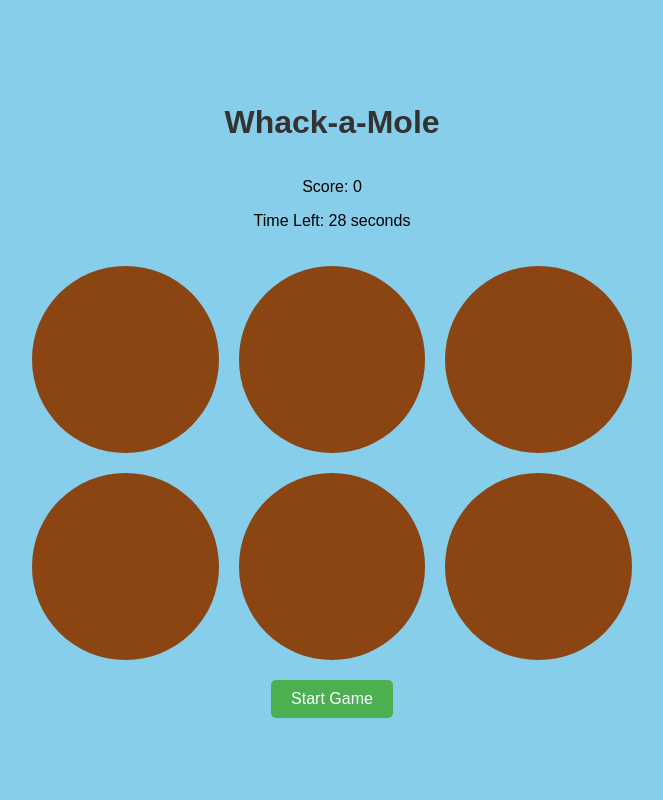
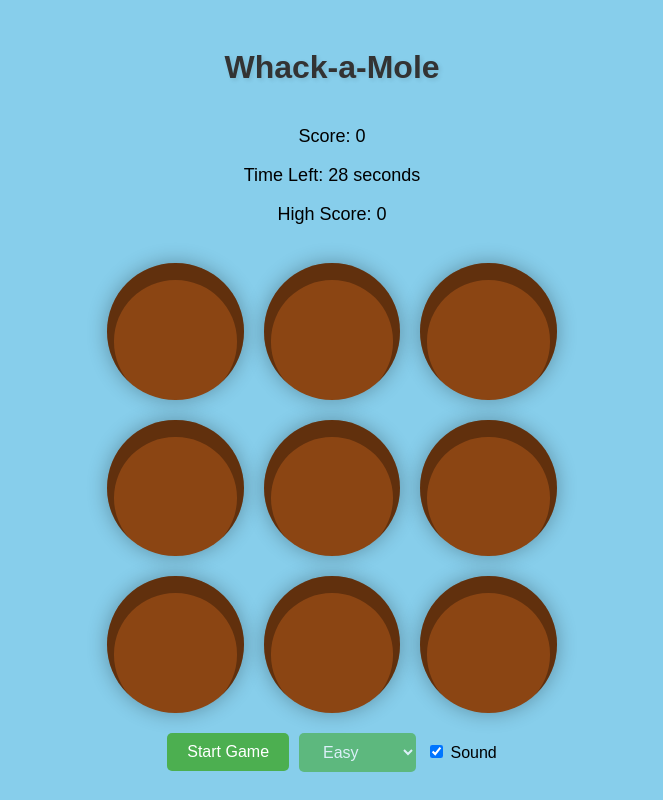
Before and after one commit to Nitish-Kumar-T/Whack-A-Mole, a plain HTML site: page index.html in a window 1280 px wide. Both pictures are taken after a click on the button "Start Game". Shown: the whole page, without its empty margins (308-971 px from the left). Drawn offline with Linux system fonts and the light colour scheme.

Commit message:
Added more styling, added difficulty levels, and added storing score using local storage

```diff
--- a/index.html
+++ b/index.html
@@ -11,6 +11,7 @@
     <div id="game-info">
         <p>Score: <span id="score">0</span></p>
         <p>Time Left: <span id="time-left">30</span> seconds</p>
+        <p>High Score: <span id="high-score">0</span></p>
     </div>
     <div id="game-container">
         <div class="hole"><div class="mole"></div></div>
@@ -19,8 +20,22 @@
         <div class="hole"><div class="mole"></div></div>
         <div class="hole"><div class="mole"></div></div>
         <div class="hole"><div class="mole"></div></div>
+        <div class="hole"><div class="mole"></div></div>
+        <div class="hole"><div class="mole"></div></div>
+        <div class="hole"><div class="mole"></div></div>
     </div>
-    <button id="start-button">Start Game</button>
+    <div id="controls">
+        <button id="start-button">Start Game</button>
+        <select id="difficulty">
+            <option value="easy">Easy</option>
+            <option value="medium">Medium</option>
+            <option value="hard">Hard</option>
+        </select>
+        <label>
+            <input type="checkbox" id="sound-toggle" checked>
+            Sound
+        </label>
+    </div>
     <script src="script.js"></script>
 </body>
 </html>
--- a/script.js
+++ b/script.js
@@ -1,43 +1,75 @@
 const gameContainer = document.getElementById('game-container');
 const scoreElement = document.getElementById('score');
 const timeLeftElement = document.getElementById('time-left');
+const highScoreElement = document.getElementById('high-score');
 const startButton = document.getElementById('start-button');
+const difficultySelect = document.getElementById('difficulty');
+const soundToggle = document.getElementById('sound-toggle');
 
 let score = 0;
 let timeLeft = 30;
+let highScore = 0;
 let gameInterval;
 let countdownInterval;
+let moleInterval;
+let currentMole;
+
+const difficulties = {
+    easy: { interval: 1500, duration: 1200 },
+    medium: { interval: 1000, duration: 800 },
+    hard: { interval: 750, duration: 600 }
+};
+
 
 function startGame() {
     score = 0;
     timeLeft = 30;
-    scoreElement.textContent = score;
+    updateScore();
     timeLeftElement.textContent = timeLeft;
     startButton.disabled = true;
+    difficultySelect.disabled = true;
 
-    gameInterval = setInterval(showRandomMole, 1000);
+    const difficulty = difficulties[difficultySelect.value];
+    gameInterval = setInterval(showRandomMole, difficulty.interval);
     countdownInterval = setInterval(updateCountdown, 1000);
 }
 
 function endGame() {
     clearInterval(gameInterval);
     clearInterval(countdownInterval);
+    clearInterval(moleInterval);
     startButton.disabled = false;
-    const moles = document.querySelectorAll('.mole');
-    moles.forEach(mole => mole.style.display = 'none');
+    difficultySelect.disabled = false;
+    if (currentMole) {
+        currentMole.classList.remove('visible');
+    }
+    if (score > highScore) {
+        highScore = score;
+        highScoreElement.textContent = highScore;
+    }
     alert(`Game Over! Your score: ${score}`);
 }
 
 function showRandomMole() {
+    if (currentMole) {
+        currentMole.classList.remove('visible');
+    }
     const moles = document.querySelectorAll('.mole');
-    moles.forEach(mole => mole.style.display = 'none');
+    const randomIndex = Math.floor(Math.random() * moles.length);
+    currentMole = moles[randomIndex];
+    currentMole.classList.add('visible');
 
-    const randomIndex = Math.floor(Math.random() * moles.length);
-    moles[randomIndex].style.display = 'block';
-
-    setTimeout(() => {
-        moles[randomIndex].style.display = 'none';
-    }, 800);
+    const difficulty = difficulties[difficultySelect.value];
+    clearInterval(moleInterval);
+    moleInterval = setInterval(() => {
+        if (currentMole) {
+            currentMole.classList.remove('visible');
+            currentMole = null;
+            if (soundToggle.checked) {
+                missSound.play();
+            }
+        }
+    }, difficulty.duration);
 }
 
 function updateCountdown() {
@@ -48,12 +80,23 @@ function updateCountdown() {
     }
 }
 
+function updateScore() {
+    scoreElement.textContent = score;
+}
+
 gameContainer.addEventListener('click', (e) => {
-    if (e.target.classList.contains('mole')) {
+    if (e.target.classList.contains('mole') && e.target.classList.contains('visible')) {
         score++;
-        scoreElement.textContent = score;
-        e.target.style.display = 'none';
+        updateScore();
+        e.target.classList.remove('visible');
     }
 });
 
 startButton.addEventListener('click', startGame);
+
+highScore = parseInt(localStorage.getItem('highScore')) || 0;
+highScoreElement.textContent = highScore;
+
+window.addEventListener('beforeunload', () => {
+    localStorage.setItem('highScore', highScore);
+});
--- a/styles.css
+++ b/styles.css
@@ -11,15 +11,17 @@ body {
 
 h1 {
     color: #333;
+    text-shadow: 2px 2px 4px rgba(0,0,0,0.1);
 }
 
 #game-info {
     margin-bottom: 20px;
     text-align: center;
+    font-size: 18px;
 }
 
 #game-container {
-    width: 600px;
+    width: 450px;
     display: grid;
     grid-template-columns: repeat(3, 1fr);
     gap: 20px;
@@ -32,21 +34,32 @@ h1 {
     background-color: #8B4513;
     border-radius: 50%;
     overflow: hidden;
+    box-shadow: inset 0 10px 0 7px rgba(0,0,0,0.3), 0 0 20px rgba(0,0,0,0.3);
 }
 
 .mole {
     position: absolute;
-    top: 10%;
+    top: 100%;
     left: 10%;
     width: 80%;
     height: 80%;
     background-color: #4CAF50;
     border-radius: 50%;
-    display: none;
+    transition: top 0.1s;
 }
 
-#start-button {
+.mole.visible {
+    top: 10%;
+}
+
+#controls {
     margin-top: 20px;
+    display: flex;
+    gap: 10px;
+    align-items: center;
+}
+
+button, select {
     padding: 10px 20px;
     font-size: 16px;
     background-color: #4CAF50;
@@ -56,6 +69,6 @@ h1 {
     cursor: pointer;
 }
 
-#start-button:hover {
+button:hover, select:hover {
     background-color: #45a049;
 }
```
